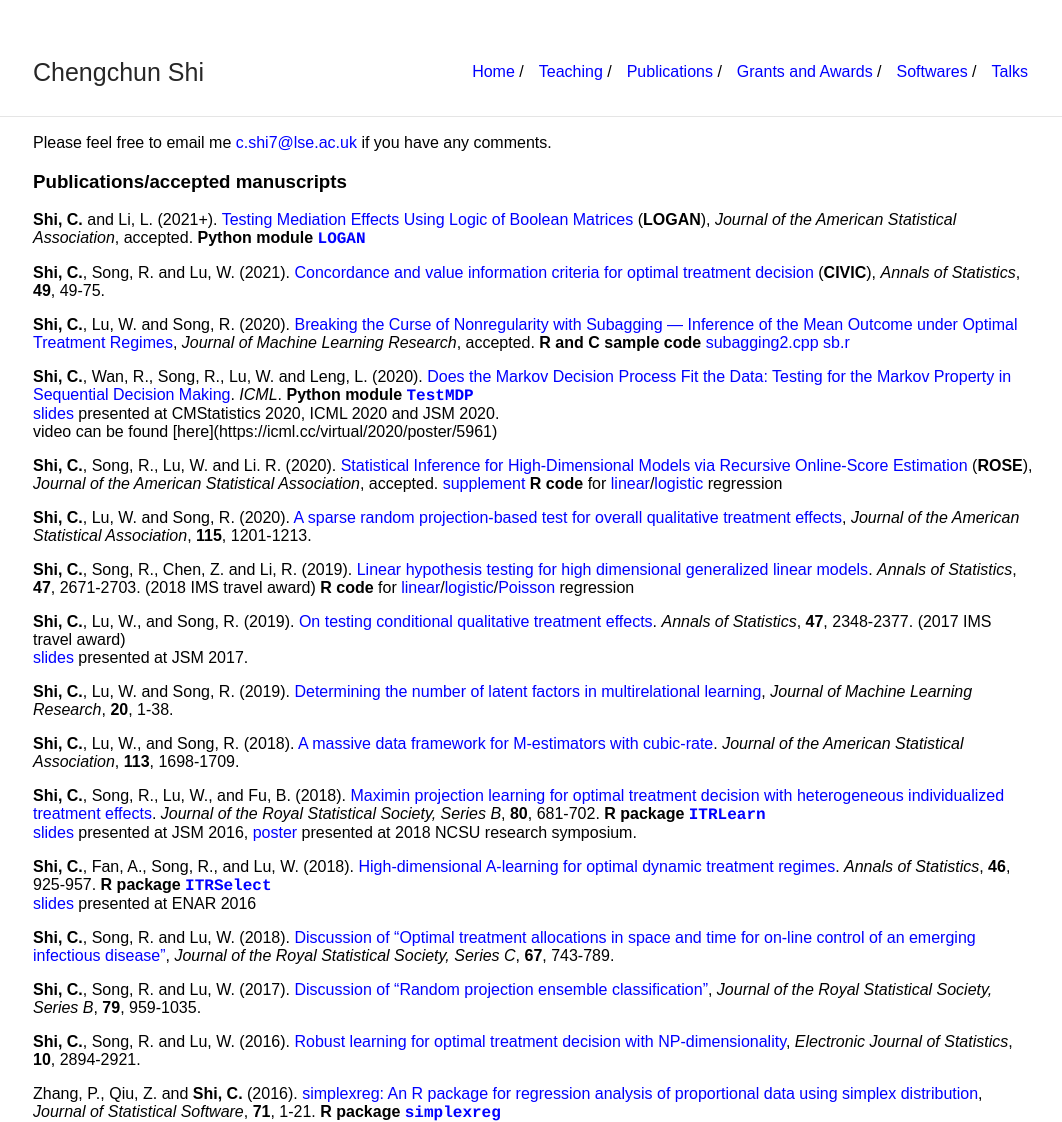
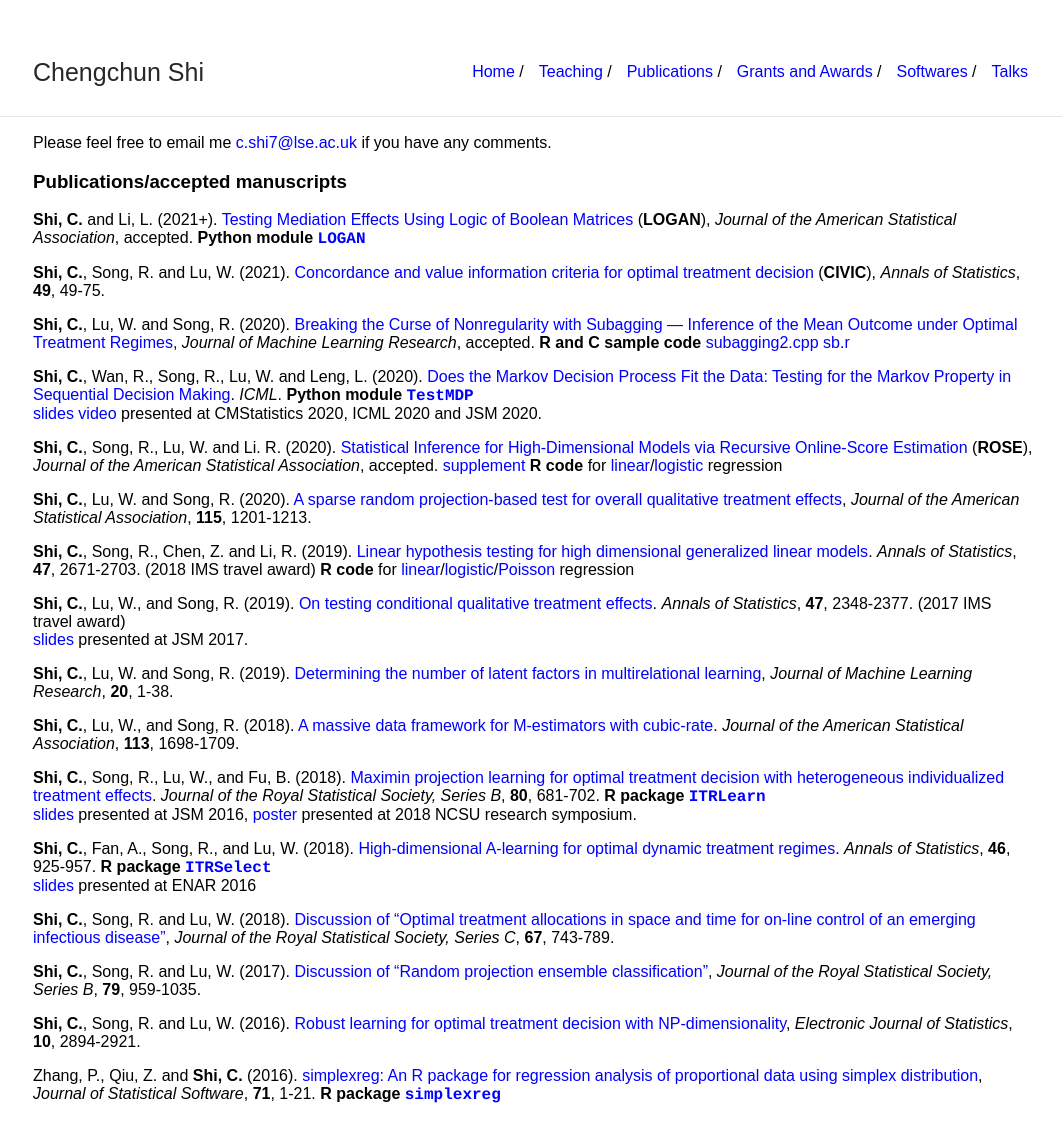
Before and after one commit to callmespring/callmespring.github.io, a Jekyll site: the page built from publication.md, in a window 1280 px wide. Shown: the whole page, without its empty margins (107-1169 px from the left). Built offline with Jekyll 4.4.1, drawn with Linux system fonts in a browser that asks for light colours.

Commit message:
Update publication.md

```diff
--- a/publication.md
+++ b/publication.md
@@ -16,7 +16,7 @@ Please feel free to email me <c.shi7@lse.ac.uk> if you have any comments.
 **Shi, C.**, Lu, W. and Song, R. (2020). [Breaking the Curse of Nonregularity with Subagging --- Inference of the Mean Outcome under Optimal Treatment Regimes](./paper/SASv2cs.pdf), _Journal of Machine Learning Research_, accepted. **R and C sample code** [<font size="3">subagging2.cpp</font>](./code/subagging2.cpp) [<font size="3">sb.r</font>](./code/sb.r)
 
 **Shi, C.**, Wan, R., Song, R., Lu, W. and Leng, L. (2020). [Does the Markov Decision Process Fit the Data: Testing for the Markov Property in Sequential Decision Making](http://proceedings.mlr.press/v119/shi20c/shi20c.pdf). _ICML_.
-**Python module** [<span style="font-family:courier;">**TestMDP**</span>](https://github.com/RunzheStat/TestMDP) <br/> [<font size="3">slides</font>](./slides/slides.pdf) <font size="3">presented at CMStatistics 2020, ICML 2020 and JSM 2020</font>. <br/> <font size="3">video can be found [here](https://icml.cc/virtual/2020/poster/5961)</font>
+**Python module** [<span style="font-family:courier;">**TestMDP**</span>](https://github.com/RunzheStat/TestMDP) <br/> [<font size="3">slides</font>](./slides/slides.pdf) [<font size="3">video</font>](https://icml.cc/virtual/2020/poster/5961) <font size="3">presented at CMStatistics 2020, ICML 2020 and JSM 2020</font>.
 
 **Shi, C.**, Song, R., Lu, W. and Li. R. (2020). [Statistical Inference for High-Dimensional Models via Recursive Online-Score Estimation](./paper/HDCIv3un.pdf) (**ROSE**), _Journal of the American Statistical Association_, accepted. [supplement](./paper/suppHDCIv3un.pdf)
 **R code** for [<font size="3">linear</font>](./code/sample_linear.r)/[<font size="3">logistic</font>](./code/sample_logistic.r) regression
```
